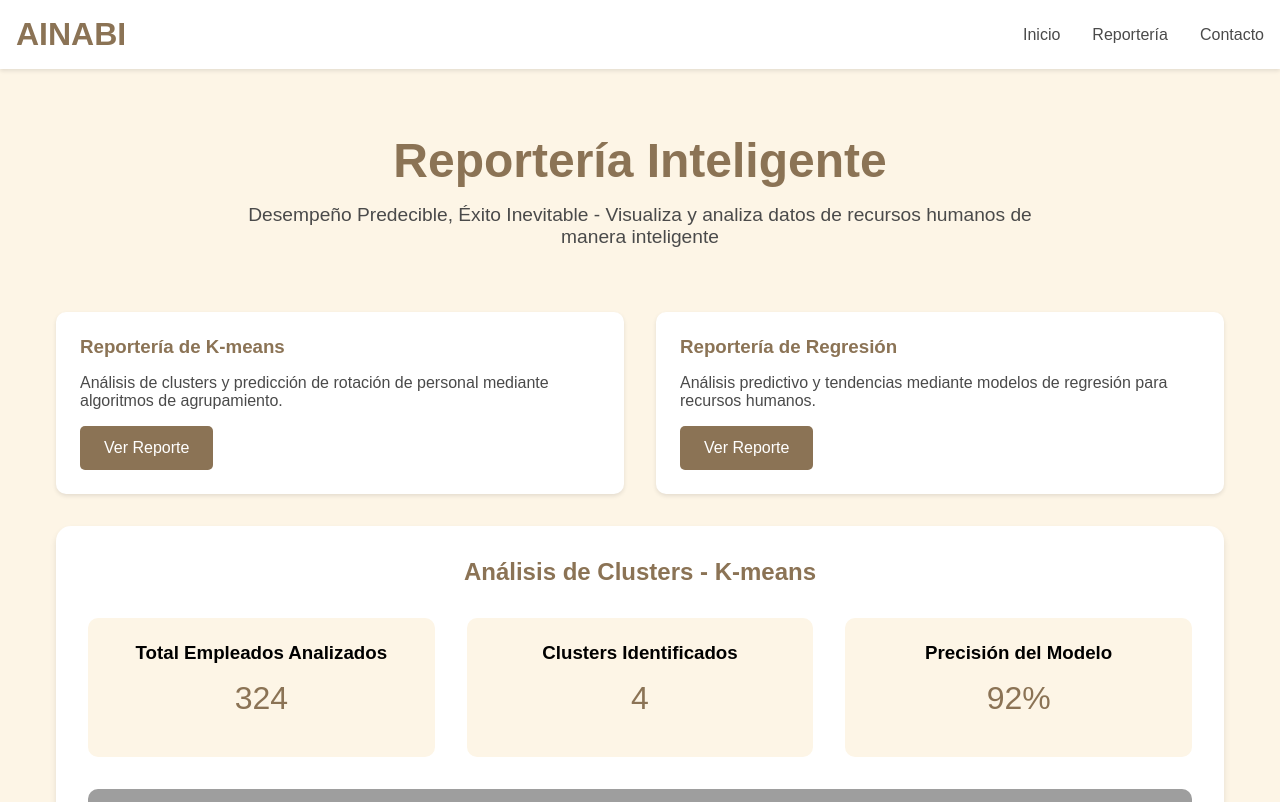
After one commit to EzeAlfaro/serverbk, a Flask app: page /reporteria in a window 1280 px wide, after a click on "Ver Reporte". The commit adds this page. Shown: the top 802 px of the page. Run offline with Flask 2, Linux system fonts and the light colour scheme; some libraries are stand-ins or nearby versions; grey boxes are pictures that could not be loaded.

Commit message:
se agrega boton de reportería

```diff
--- a/app.py
+++ b/app.py
@@ -1,4 +1,3 @@
-
 from flask import Flask, request, jsonify, render_template
 from flask_cors import CORS
 from K_Means_Rotacion import ejecutar_kmeans
@@ -21,6 +20,10 @@ logging.basicConfig(level=logging.INFO, format='%(asctime)s - %(levelname)s - %(
 @app.route('/', methods=['GET'])
 def index():
     return render_template('index.html')
+
+@app.route('/reporteria')
+def reporteria():
+    return render_template('reporteria.html')
 
 @app.route('/kmeans', methods=['POST'])
 def kmeans_endpoint():
@@ -144,4 +147,4 @@ def mi_ip_publica():
 
 
 if __name__ == '__main__':
-    app.run()
+    app.run(debug=True, port=5000)
--- a/templates/index.html
+++ b/templates/index.html
@@ -38,6 +38,7 @@
 
   <button onclick="ejecutarKMeans()">Ejecutar K-Means</button>
   <button onclick="guardar()">Guardar en PostgreSQL</button>
+  <button onclick="window.location.href='/reporteria'" style="margin-left: 10px;">Reportería</button>
 
   <div id="tabla-container"></div>
 </div>
--- /dev/null
+++ b/templates/reporteria.html
@@ -0,0 +1,314 @@
+<!DOCTYPE html>
+<html lang="es">
+<head>
+    <meta charset="UTF-8">
+    <meta name="viewport" content="width=device-width, initial-scale=1.0">
+    <title>AINABI - Reportería</title>
+    <style>
+        :root {
+            --primary-color: #8B7355;
+            --secondary-color: #97B19C;
+            --background-color: #FDF5E6;
+            --text-color: #4A4A4A;
+        }
+
+        * {
+            margin: 0;
+            padding: 0;
+            box-sizing: border-box;
+            font-family: 'Arial', sans-serif;
+            scroll-behavior: smooth;
+        }
+
+        body {
+            background-color: var(--background-color);
+        }
+
+        nav {
+            background-color: white;
+            padding: 1rem;
+            display: flex;
+            justify-content: space-between;
+            align-items: center;
+            box-shadow: 0 2px 4px rgba(0,0,0,0.1);
+        }
+
+        .logo {
+            font-size: 2rem;
+            color: var(--primary-color);
+            font-weight: bold;
+        }
+
+        .nav-links {
+            display: flex;
+            gap: 2rem;
+        }
+
+        .nav-links a {
+            text-decoration: none;
+            color: var(--text-color);
+            font-weight: 500;
+        }
+
+        .main-content {
+            max-width: 1200px;
+            margin: 2rem auto;
+            padding: 0 1rem;
+        }
+
+        .hero {
+            text-align: center;
+            margin: 4rem 0;
+        }
+
+        .hero h1 {
+            font-size: 3rem;
+            color: var(--primary-color);
+            margin-bottom: 1rem;
+        }
+
+        .hero p {
+            font-size: 1.2rem;
+            color: var(--text-color);
+            max-width: 800px;
+            margin: 0 auto;
+        }
+
+        .reports-container {
+            display: grid;
+            grid-template-columns: repeat(auto-fit, minmax(300px, 1fr));
+            gap: 2rem;
+            margin-top: 3rem;
+        }
+
+        .report-card {
+            background: white;
+            padding: 1.5rem;
+            border-radius: 10px;
+            box-shadow: 0 2px 4px rgba(0,0,0,0.1);
+            transition: transform 0.3s ease;
+        }
+
+        .report-card:hover {
+            transform: translateY(-5px);
+        }
+
+        .report-card h3 {
+            color: var(--primary-color);
+            margin-bottom: 1rem;
+        }
+
+        .report-card p {
+            color: var(--text-color);
+            margin-bottom: 1rem;
+        }
+
+        .btn {
+            display: inline-block;
+            padding: 0.8rem 1.5rem;
+            background-color: var(--primary-color);
+            color: white;
+            text-decoration: none;
+            border-radius: 5px;
+            transition: background-color 0.3s ease;
+        }
+
+        .btn:hover {
+            background-color: var(--secondary-color);
+        }
+
+        .report-section {
+            display: none;
+            padding: 2rem;
+            margin-top: 2rem;
+            background: white;
+            border-radius: 15px;
+            box-shadow: 0 4px 6px rgba(0,0,0,0.1);
+            opacity: 0;
+            transform: translateY(20px);
+            transition: opacity 0.5s ease, transform 0.5s ease;
+        }
+
+        .report-section.active {
+            display: block;
+            opacity: 1;
+            transform: translateY(0);
+        }
+
+        .report-section h2 {
+            color: var(--primary-color);
+            margin-bottom: 1.5rem;
+            text-align: center;
+        }
+
+        .report-grid {
+            display: grid;
+            grid-template-columns: repeat(auto-fit, minmax(300px, 1fr));
+            gap: 2rem;
+            margin-top: 2rem;
+        }
+
+        .metric-card {
+            background: var(--background-color);
+            padding: 1.5rem;
+            border-radius: 10px;
+            text-align: center;
+            transition: transform 0.3s ease;
+        }
+
+        .metric-card:hover {
+            transform: translateY(-5px);
+        }
+
+        .metric-value {
+            font-size: 2rem;
+            color: var(--primary-color);
+            margin: 1rem 0;
+        }
+
+        .back-to-top {
+            position: fixed;
+            bottom: 2rem;
+            right: 2rem;
+            background: var(--primary-color);
+            color: white;
+            padding: 1rem;
+            border-radius: 50%;
+            cursor: pointer;
+            display: none;
+            transition: background-color 0.3s ease;
+        }
+
+        .back-to-top:hover {
+            background: var(--secondary-color);
+        }
+
+        .metabase-container {
+            width: 100%;
+            min-height: 600px;
+            margin-top: 2rem;
+            border: none;
+            border-radius: 10px;
+            background: #f5f5f5;
+            overflow: hidden; /* Para el iframe */
+        }
+
+        .metabase-iframe {
+            width: 100%;
+            height: 600px;
+            border: none;
+        }
+    </style>
+</head>
+<body>
+    <nav>
+        <div class="logo">AINABI</div>
+        <div class="nav-links">
+            <a href="/">Inicio</a>
+            <a href="/reporteria">Reportería</a>
+            <a href="/contacto">Contacto</a>
+        </div>
+    </nav>
+
+    <div class="main-content">
+        <div class="hero">
+            <h1>Reportería Inteligente</h1>
+            <p>Desempeño Predecible, Éxito Inevitable - Visualiza y analiza datos de recursos humanos de manera inteligente</p>
+        </div>
+
+        <div class="reports-container">
+            <div class="report-card">
+                <h3>Reportería de K-means</h3>
+                <p>Análisis de clusters y predicción de rotación de personal mediante algoritmos de agrupamiento.</p>
+                <a href="#kmeans-section" class="btn" onclick="showReport('kmeans')">Ver Reporte</a>
+            </div>
+
+            <div class="report-card">
+                <h3>Reportería de Regresión</h3>
+                <p>Análisis predictivo y tendencias mediante modelos de regresión para recursos humanos.</p>
+                <a href="#regression-section" class="btn" onclick="showReport('regression')">Ver Reporte</a>
+            </div>
+        </div>
+
+        <div id="kmeans-section" class="report-section">
+            <h2>Análisis de Clusters - K-means</h2>
+            <div class="report-grid">
+                <div class="metric-card">
+                    <h3>Total Empleados Analizados</h3>
+                    <div class="metric-value">324</div>
+                </div>
+                <div class="metric-card">
+                    <h3>Clusters Identificados</h3>
+                    <div class="metric-value">4</div>
+                </div>
+                <div class="metric-card">
+                    <h3>Precisión del Modelo</h3>
+                    <div class="metric-value">92%</div>
+                </div>
+            </div>
+            <div class="metabase-container">
+                <!-- Ejemplo de cómo quedará el iframe de Metabase -->
+                <iframe
+                    src="http://54.172.128.185:3000/public/dashboard/tu-dashboard-id"
+                    frameborder="0"
+                    width="100%"
+                    height="600"
+                    allowtransparency
+                    class="metabase-iframe"
+                ></iframe>
+            </div>
+        </div>
+
+        <div id="regression-section" class="report-section">
+            <h2>Análisis de Regresión</h2>
+            <div class="metabase-container">
+                <!-- Ejemplo de cómo quedará el iframe de Metabase -->
+                <iframe
+                    src="http://54.172.128.185:3000/public/dashboard/tu-dashboard-id"
+                    frameborder="0"
+                    width="100%"
+                    height="600"
+                    allowtransparency
+                    class="metabase-iframe"
+                ></iframe>
+            </div>
+        </div>
+    </div>
+
+    <div class="back-to-top" onclick="scrollToTop()">↑</div>
+
+    <script>
+        function showReport(type) {
+            // Ocultar todas las secciones
+            document.querySelectorAll('.report-section').forEach(section => {
+                section.classList.remove('active');
+            });
+
+            // Mostrar la sección seleccionada
+            const section = document.getElementById(`${type}-section`);
+            if (section) {
+                setTimeout(() => {
+                    section.classList.add('active');
+                }, 100);
+            }
+        }
+
+        // Mostrar/ocultar botón "volver arriba"
+        window.onscroll = function() {
+            const backToTop = document.querySelector('.back-to-top');
+            if (document.body.scrollTop > 200 || document.documentElement.scrollTop > 200) {
+                backToTop.style.display = 'block';
+            } else {
+                backToTop.style.display = 'none';
+            }
+        };
+
+        function scrollToTop() {
+            window.scrollTo({
+                top: 0,
+                behavior: 'smooth'
+            });
+        }
+    </script>
+</body>
+</html>
```
